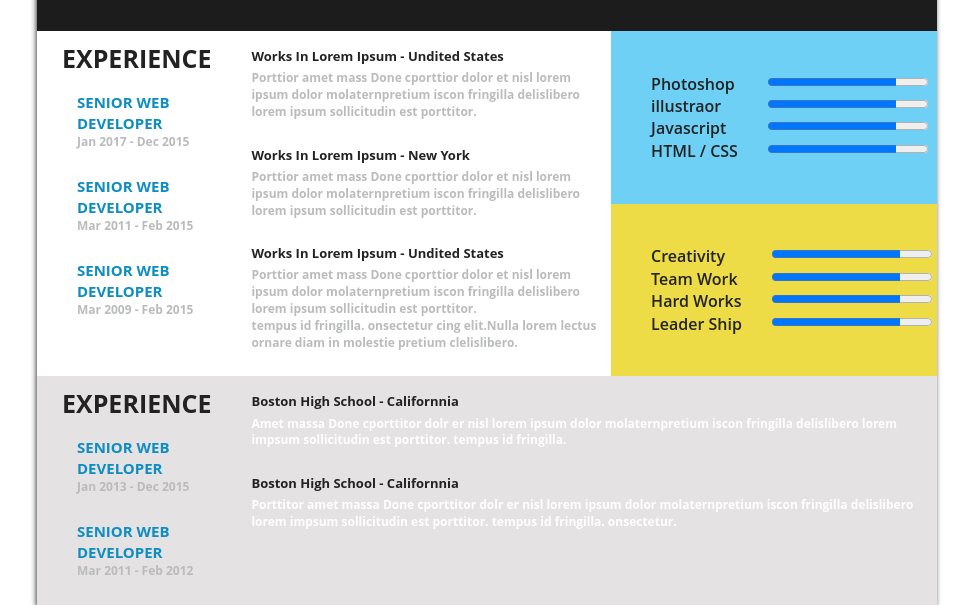
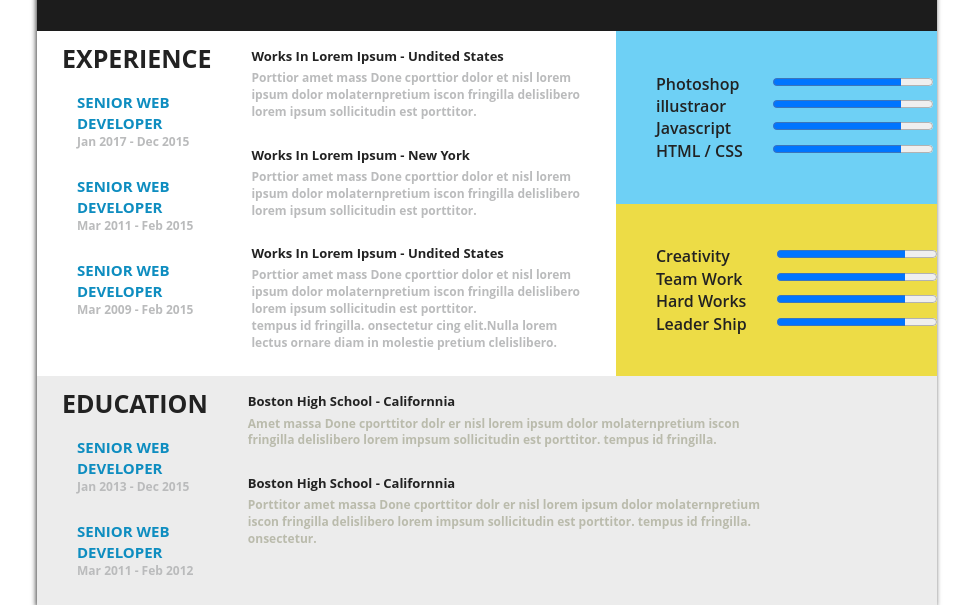
Before and after one commit to amitbz1998/cv, a plain HTML site: page index.html in a window 1280 px wide. Shown: the part 355-960 px from the top of the page, without its empty margins (153-1124 px from the left). Drawn offline with nearby package versions, Linux system fonts and the light colour scheme.

Commit message:
education

```diff
--- a/css/custom.css
+++ b/css/custom.css
@@ -124,7 +124,8 @@ h1,h2,h3,h4,h5,h6{
     font-size: 12px;
     font-weight: bold;
     color: #babbbc;
-    margin-bottom: 25px
+    margin-bottom: 25px;
+    padding-right: 25px;
 }
 #skills{
     width: 750px;
@@ -160,7 +161,7 @@ padding-left: 30px;
 
 #education-skills{
     display: flex;
-    background: #e4e2e3;
+    background: #ececec;
 }
 
 #education-skills h1{
@@ -193,9 +194,10 @@ padding-left: 30px;
 
 #education-text div
 {
+    padding-right: 150px;
     margin-top: 5px;
     font-size: 12px;
     font-weight: bold;
-    color: #fff;
+    color: #babbac;
     margin-bottom: 25px
 }
--- a/index.html
+++ b/index.html
@@ -149,7 +149,7 @@
             </section>
             <section id="education-skills">
                 <section id="education-titles">
-                        <h1 > Experience</h1>
+                        <h1 > education</h1>
                          <ul>
                             <li>
                                  <h2> senior web developer</h2>
```
